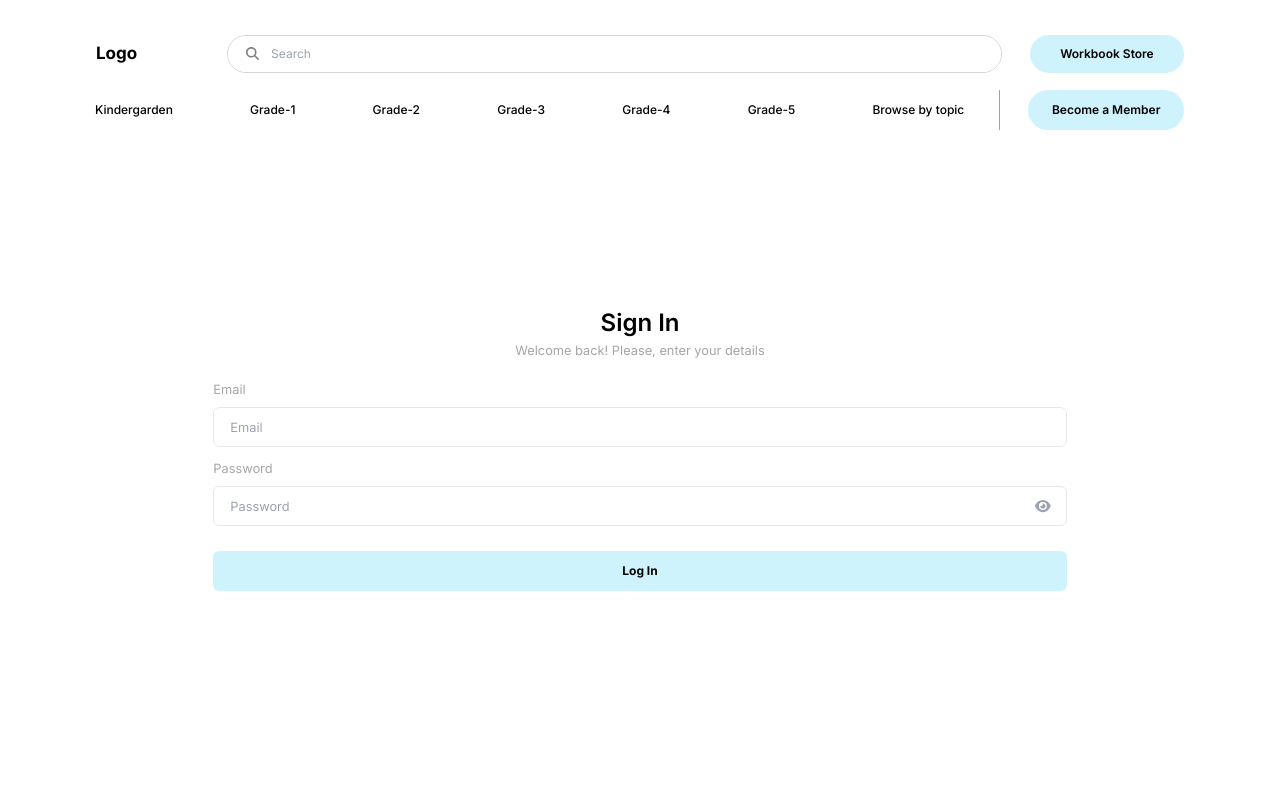
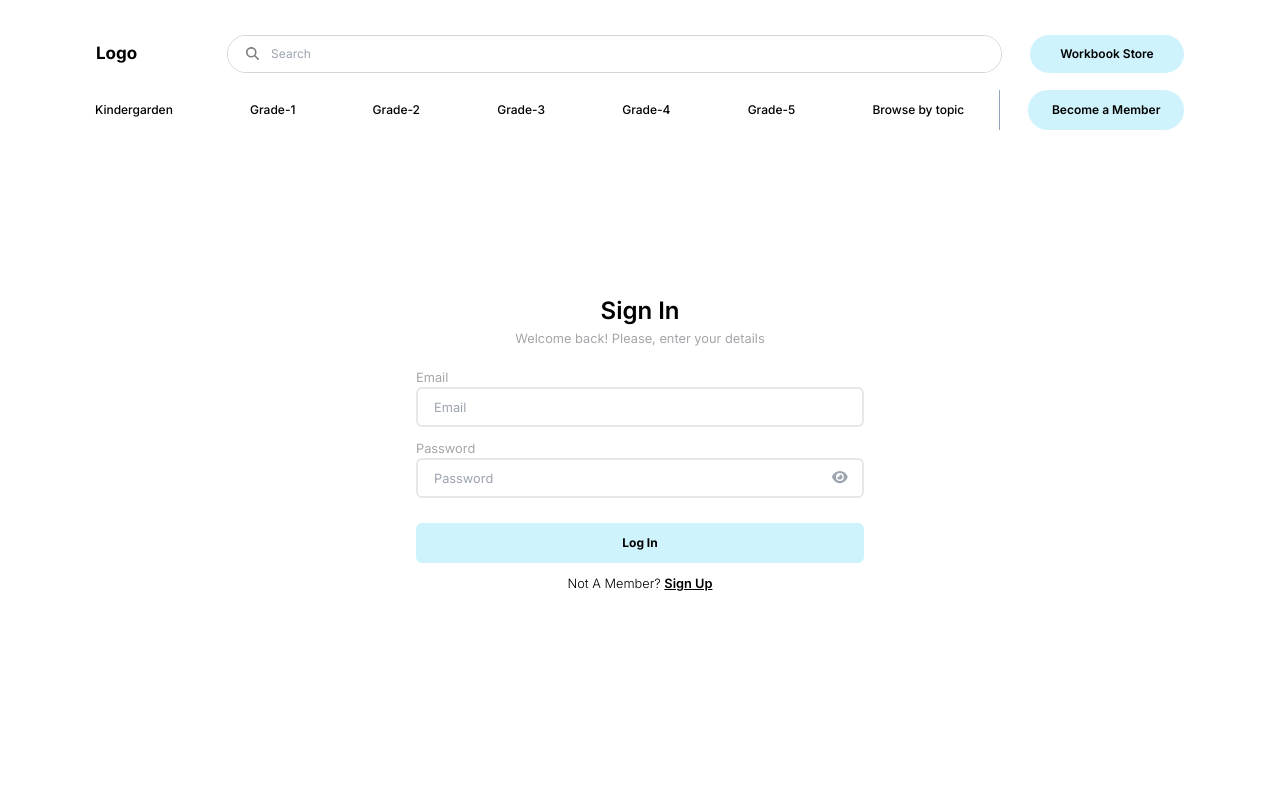
Before and after one commit to Faiaz-Rahman/k5new, a Next.js app: page /login in a window 1280 px wide. Shown: the top 800 px of the page. Built offline with nearby package versions, Linux system fonts and the light colour scheme.

Commit message:
ui and logical changes in header, input and login

```diff
--- a/src/app/_components/Header/index.tsx
+++ b/src/app/_components/Header/index.tsx
@@ -2,6 +2,8 @@
 
 import {
     faBars,
+    faChevronLeft,
+    faChevronRight,
     faCircleXmark,
     faMagnifyingGlass,
     faXmark,
@@ -155,32 +157,73 @@ export default function Head() {
 
                         <div
                             className="h-[55px] w-2/3 flex
-                            items-center bg-red-50
-                            justify-between self-center px-10
+                            items-center bg-red-50 rounded-md
+                            justify-between self-center px-7
                         "
                         >
-                            <div className="">
+                            <div
+                                className="
+                                flex items-center h-full pr-3"
+                            >
+                                <FontAwesomeIcon
+                                    icon={faChevronLeft}
+                                    className="text-xs mr-1"
+                                />
                                 <Link
-                                    className="hover:underline"
+                                    className="hover:underline
+                                        h-full flex items-center
+
+                                        sm:max-lg:text-[.9rem] sm:max-lg:text-black
+                                        sm:max-lg:font-semibold
+                                    "
                                     href="/login"
                                     onClick={() => {
                                         setMenuPressed(false)
                                     }}
                                 >
-                                    Login
+                                    <p
+                                        className="text-[.8rem] text-black
+
+                                        sm:max-lg:text-[.9rem] sm:max-lg:text-black
+                                        sm:max-lg:font-semibold
+                                    "
+                                    >
+                                        Login
+                                    </p>
                                 </Link>
                             </div>
 
-                            <div className="">
+                            <div
+                                className="
+                                flex items-center h-full pl-3
+                            "
+                            >
                                 <Link
-                                    className="hover:underline"
+                                    className="
+                                        text-right h-full flex items-center
+
+                                        sm:max-lg:text-[.9rem] sm:max-lg:text-black
+                                        sm:max-lg:font-semibold
+                                        "
                                     onClick={() => {
                                         setMenuPressed(false)
                                     }}
                                     href="/login"
                                 >
-                                    New here? Register
+                                    <p
+                                        className="text-[.8rem] text-black hover:underline
+
+                                        sm:max-lg:text-[.9rem] sm:max-lg:text-black
+                                        sm:max-lg:font-semibold
+                                    "
+                                    >
+                                        Register
+                                    </p>
                                 </Link>
+                                <FontAwesomeIcon
+                                    icon={faChevronRight}
+                                    className="text-xs ml-1"
+                                />
                             </div>
                         </div>
                     </motion.div>
--- a/src/app/_components/Input/index.tsx
+++ b/src/app/_components/Input/index.tsx
@@ -1,4 +1,4 @@
-import React, { ChangeEventHandler } from 'react'
+import React, { ChangeEventHandler, useState } from 'react'
 
 interface InputProps {
     label: string
@@ -8,7 +8,7 @@ interface InputProps {
     labelStyle?: string
     inputStyle?: string
     children?: React.ReactNode
-    onChange?: () => void
+    onChange?: (event: React.ChangeEvent<HTMLInputElement>) => void
 }
 
 export default function Input({
@@ -22,26 +22,19 @@ export default function Input({
     children,
 }: InputProps) {
     return (
-        <div className={wrapperStyle}>
+        <div className={`${wrapperStyle}`}>
             <p className={labelStyle}>{label}</p>
-            <div
-                className={`flex items-center mt-2
-                    rounded-md h-10 overflow-hidden
-                ${
-                    children
-                        ? 'border border-gray-200'
-                        : 'border-none'
-                }
-            `}
-            >
+
             <input
                 type={type}
-                    className={inputStyle}
+                className={`${inputStyle}
+                    focus:border-[--button-primary]
+                    focus:border-2
+                `}
                 placeholder={placeholder}
                 onChange={onChange}
             />
             {children}
         </div>
-        </div>
     )
 }
--- a/src/app/login/page.tsx
+++ b/src/app/login/page.tsx
@@ -5,6 +5,10 @@ import Input from '../_components/Input'
 import Button from '../_components/Button'
 import { faEye, faEyeSlash } from '@fortawesome/free-solid-svg-icons'
 import { FontAwesomeIcon } from '@fortawesome/react-fontawesome'
+
+import { motion } from 'framer-motion'
+
+import Link from 'next/link'
 
 export default function Login() {
     const [email, setEmail] = useState<string>('')
@@ -18,47 +22,77 @@ export default function Login() {
             flex items-center justify-center flex-col
         "
         >
-            <div
+            <motion.div
                 className="text-black font-semibold
-                text-[1.5rem]"
+                text-[1.5rem] duration-50"
+                initial={{
+                    x: -20,
+                    opacity: 0,
+                }}
+                animate={{
+                    x: 0,
+                    opacity: 1,
+                }}
+                transition={{
+                    bounce: 0.7,
+                    type: 'spring',
+                    delay: 0.25,
+                }}
             >
                 Sign In
-            </div>
-            <div
+            </motion.div>
+            <motion.div
                 className="text-[--login-text-color] font-normal
                 text-[.8rem]
             "
+                initial={{
+                    x: -20,
+                    opacity: 0,
+                }}
+                animate={{
+                    x: 0,
+                    opacity: 1,
+                }}
+                transition={{
+                    bounce: 0.7,
+                    type: 'spring',
+                    delay: 0.5,
+                }}
             >
                 Welcome back! Please, enter your details
-            </div>
+            </motion.div>
 
             <Input
                 label="Email"
                 type="email"
                 placeholder="Email"
                 inputStyle="w-full text-[.8rem] h-10
-                        outline-none border border-gray-200
+                        outline-none border-2 border-gray-200
                         pl-4 rounded-md"
                 labelStyle="text-[--login-text-color] font-normal
                 text-[.8rem] text-left"
-                wrapperStyle="w-4/6 mt-5"
-                // onChange={(e) => setEmail(e.target.value)}
+                wrapperStyle="w-4/6 mt-5
+                    lg:w-[35%]
+                "
+                onChange={(e) => setEmail(e.target.value)}
             />
             <Input
                 label="Password"
-                type="password"
+                type={showPass ? 'text' : 'password'}
                 placeholder="Password"
                 inputStyle="w-full text-[.8rem] h-10
-                        outline-none
+                        outline-none border-2 border-gray-200
                         pl-4 rounded-md"
                 labelStyle="text-[--login-text-color] font-normal
                 text-[.8rem] text-left"
-                wrapperStyle="w-4/6 mt-3"
-                // onChange={(e) => setEmail(e.target.value)}
+                wrapperStyle="w-4/6 mt-3 relative
+                    lg:w-[35%]
+                "
+                onChange={(e) => setEmail(e.target.value)}
             >
                 <div
                     className="w-8 h-full flex
-                    items-center"
+                    items-center absolute right-0 top-0 mt-2"
                     onClick={() => {
                         setShowpass((prev) => !prev)
                     }}
@@ -79,7 +113,9 @@ export default function Login() {
 
             <Button
                 // passing tailwind styles
-                wrapperTStyle={'rounded-md w-4/6'}
+                wrapperTStyle={`rounded-md w-4/6
+                    lg:w-[35%]
+                `}
                 wrapperStyle={{
                     marginTop: 25,
                 }}
@@ -88,6 +124,29 @@ export default function Login() {
                     console.log('Log In')
                 }}
             />
+
+            <div
+                className="h-10 flex justify-center
+                items-center w-4/6
+            "
+            >
+                <Link href="/">
+                    <p
+                        className="
+                        text-black text-[.8rem] font-light
+                    "
+                    >
+                        Not A Member?{' '}
+                        <span
+                            className="font-semibold
+                            underline
+                        "
+                        >
+                            Sign Up
+                        </span>
+                    </p>
+                </Link>
+            </div>
         </div>
     )
 }
```
Lines whose indentation alone changed are shown as unchanged.
